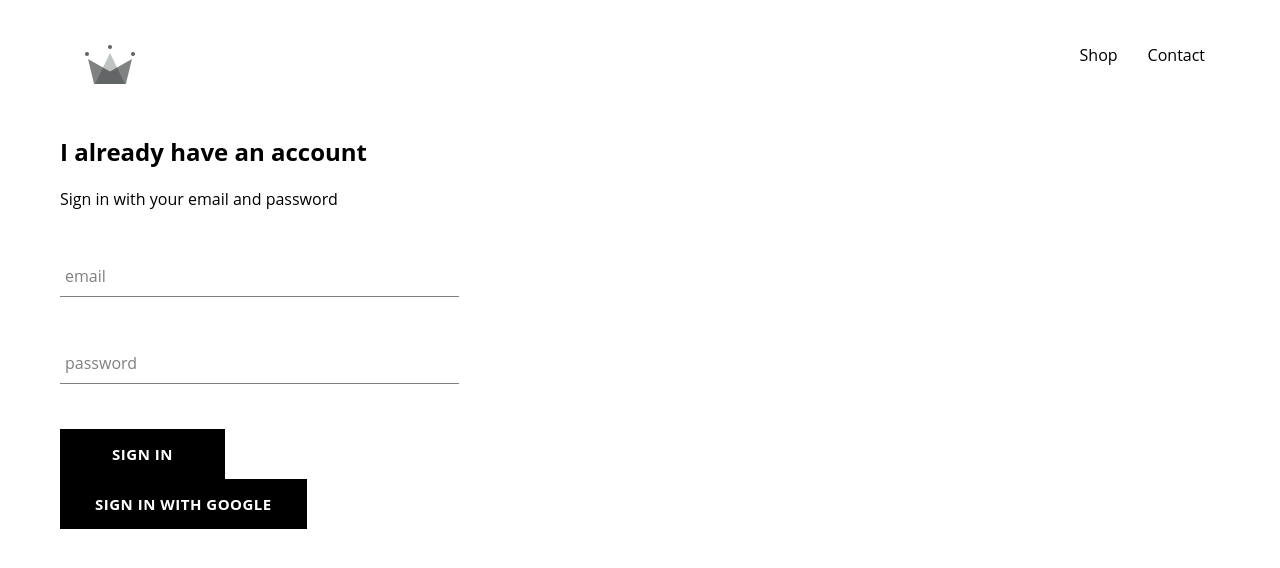
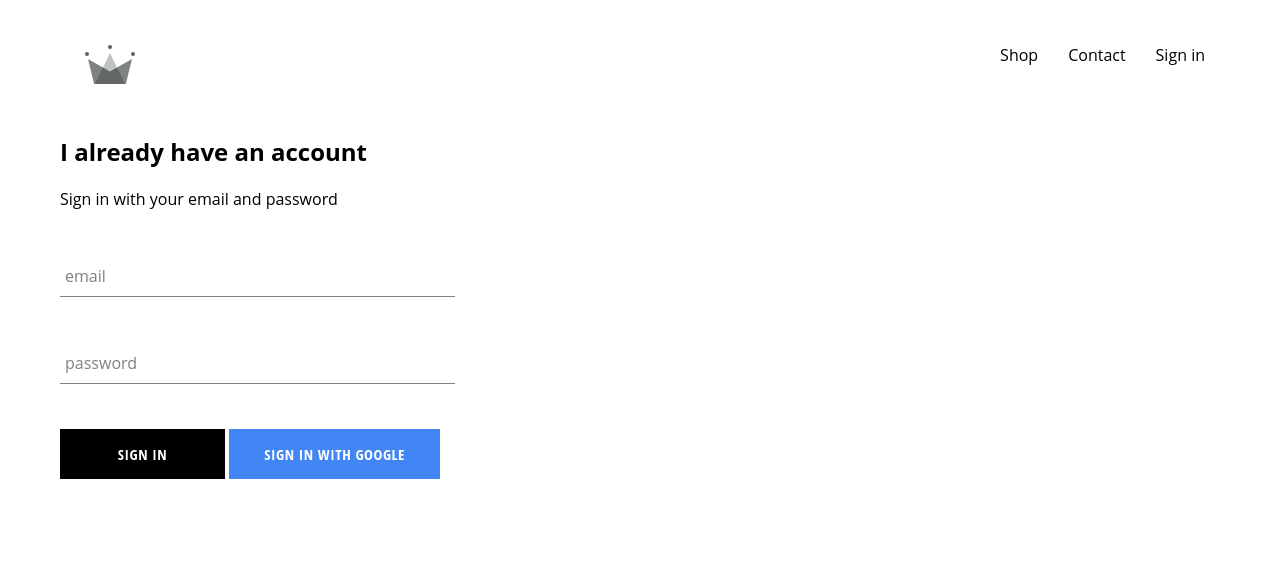
Before and after one commit to sarosixsandor/dev-clothing, a React (Create React App) app: page /signin in a window 1280 px wide. Shown: the top 568 px of the page. Built offline with nearby package versions, Linux system fonts and the light colour scheme; no server answers; the HTML template or start-up script is replaced by a standard one.

Commit message:
fixed custom button styling

```diff
--- a/src/App.js
+++ b/src/App.js
@@ -22,7 +22,7 @@
   componentDidMount() {
     this.unsubscribeFromAuth = auth.onAuthStateChanged(user => {
       this.setState({ currentUser: user });
-    })
+    });
   }
 
   componentWillUnmount() {
@@ -32,7 +32,7 @@
   render() {
     return (
       <div>
-        <Header />
+        <Header currentUser={this.state.currentUser} />
         <Switch>
           <Route exact path="/" component={HomePage} />
           <Route path="/shop" component={ShopPage} />
--- a/src/components/custom-button/custom-button.component.jsx
+++ b/src/components/custom-button/custom-button.component.jsx
@@ -2,8 +2,8 @@
 
 import "./custom-button.styles.scss";
 
-const CustomButton = ({ children, ...otherProps }) => (
-  <button className="custom-button" {...otherProps}>
+const CustomButton = ({ children, isGoogleSignIn, ...otherProps }) => (
+  <button className={`${isGoogleSignIn ? "google-sign-in" : ""} custom-button`} {...otherProps}>
     {children}
   </button>
 );
--- a/src/components/custom-button/custom-button.styles.scss
+++ b/src/components/custom-button/custom-button.styles.scss
@@ -9,7 +9,7 @@
   background-color: black;
   color: white;
   text-transform: uppercase;
-  font-family: "Open Sans";
+  font-family: 'Open Sans Condensed';
   font-weight: bolder;
   border: none;
   cursor: pointer;
@@ -19,4 +19,14 @@
     color: black;
     border: 1px solid black;
   }
+
+  &.google-sign-in {
+    background-color: #4285f4;
+    color: white;
+
+    &:hover {
+      background-color: #357ae8;
+      border: none;
+    }
+  }
 }
--- a/src/components/header/header.component.jsx
+++ b/src/components/header/header.component.jsx
@@ -1,10 +1,12 @@
 import React from "react";
 import { Link } from "react-router-dom";
+
+import { auth } from "../../firebase/firebase.utils";
 
 import { ReactComponent as Logo } from "../../assets/crown.svg";
 import "./header.styles.scss";
 
-const Header = () => (
+const Header = ({ currentUser }) => (
   <div className="header">
     <Link className="logo-container" to="/">
       <Logo className="logo" />
@@ -16,6 +18,15 @@
       <Link className="option" to="/shop">
         Contact
       </Link>
+      {currentUser ? (
+        <div className="option" onClick={() => auth.signOut()}>
+          Sign Out
+        </div>
+      ) : (
+        <Link className="option" to="/signin">
+          Sign in
+        </Link>
+      )}
     </div>
   </div>
 );
--- a/src/components/header/header.styles.scss
+++ b/src/components/header/header.styles.scss
@@ -20,6 +20,7 @@
 
     .option {
       padding: 10px 15px;
+      cursor: pointer;
     }
   }
 }
--- a/src/components/sign-in/sign-in.component.jsx
+++ b/src/components/sign-in/sign-in.component.jsx
@@ -52,8 +52,12 @@
             required
           />
 
-          <CustomButton type="submit">Sign In</CustomButton>
-          <CustomButton onClick={SignInWithGoogle}>Sign in with Google</CustomButton>
+          <div className="buttons">
+            <CustomButton type="submit">Sign In</CustomButton>
+            <CustomButton onClick={SignInWithGoogle} isGoogleSignIn>
+              Sign in with Google
+            </CustomButton>
+          </div>
         </form>
       </div>
     );
--- a/src/components/sign-in/sign-in.styles.scss
+++ b/src/components/sign-in/sign-in.styles.scss
@@ -1,9 +1,14 @@
 .sign-in {
-    width: 30vw;
-    display: flex;
-    flex-direction: column;
+  width: 380px;
+  display: flex;
+  flex-direction: column;
 
-    .title {
-        margin: 10px 0;
-    }
+  .title {
+    margin: 10px 0;
+  }
+
+  .buttons {
+      display: flex;
+      justify-content: space-between;
+  }
 }
```
